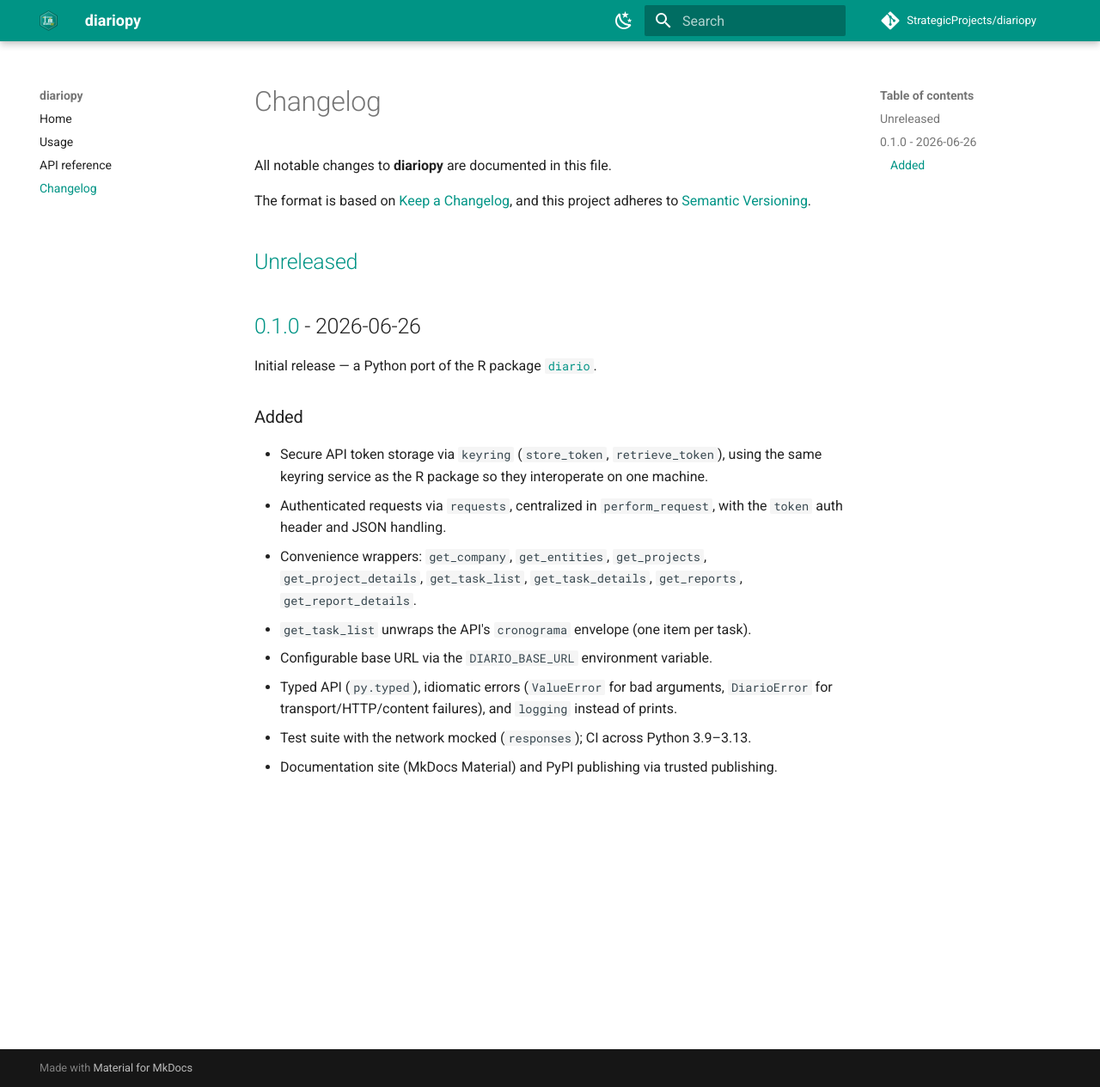
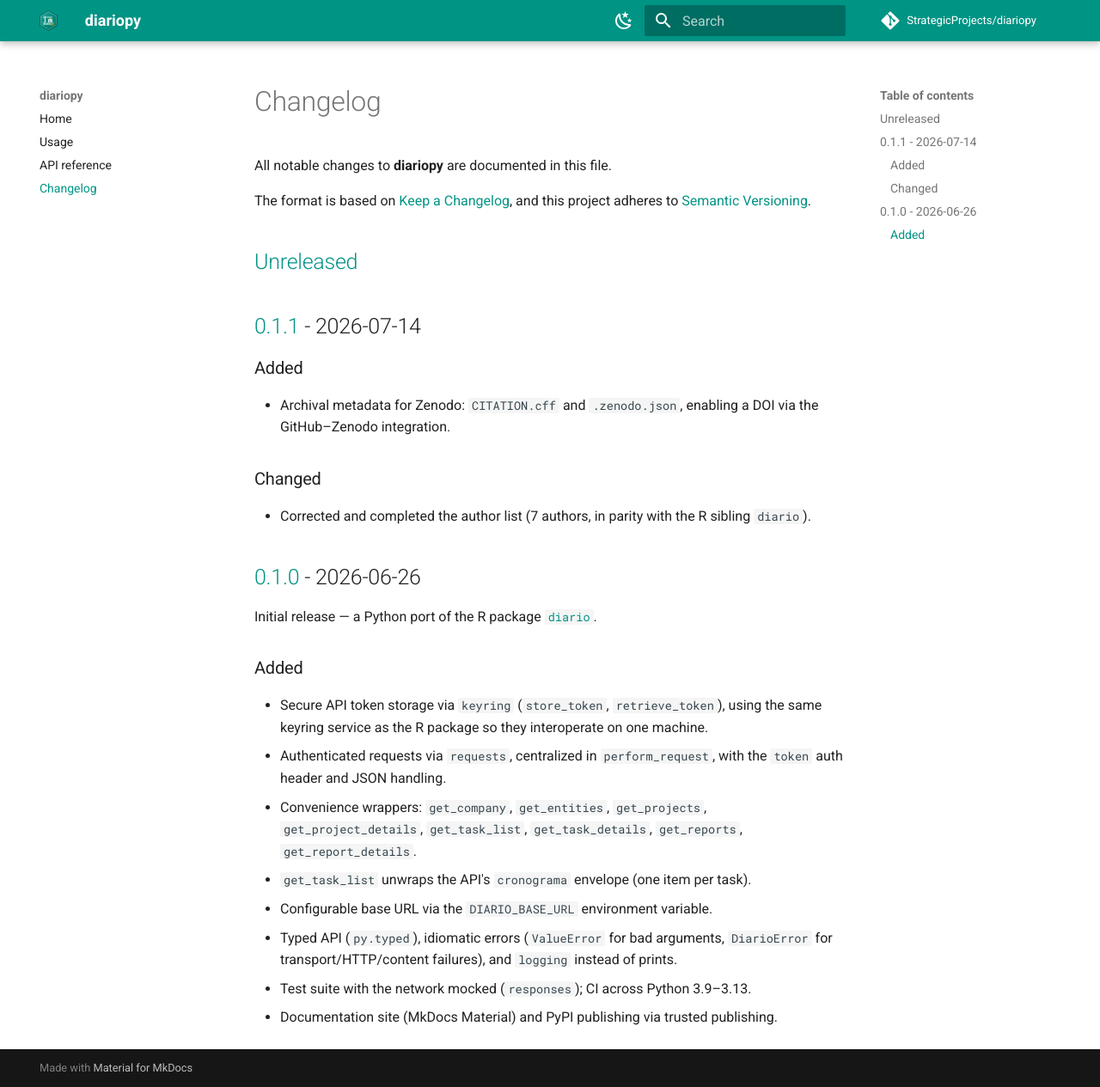
Before and after one commit to StrategicProjects/diariopy, an MkDocs documentation site: the page built from docs/changelog.md, in a window 1280 px wide and 1265 px high. Shown: the whole window at 86% size. Built offline with MkDocs 1.6.1 and Material for MkDocs 9.7.7, drawn with Linux system fonts in a browser that asks for light colours; comment, search, counter and statistics services are not loaded.

Commit message:
Prepare v0.1.1: Zenodo archival metadata and author fixes
- Correct and expand the author list to 7, in parity with the R sibling
  `diario` (Marcos's display surname is "Wasiliew"; email keeps "wasilew").
- Add CITATION.cff and .zenodo.json for the GitHub–Zenodo integration.
- Bump version to 0.1.1; add CHANGELOG entry; refresh CLAUDE.md snapshot.
- Add a Citation section to the README.

Co-Authored-By: Claude Opus 4.8 (1M context) <noreply@anthropic.com>

```diff
--- a/CHANGELOG.md
+++ b/CHANGELOG.md
@@ -6,6 +6,18 @@ The format is based on [Keep a Changelog](https://keepachangelog.com/en/1.1.0/),
 and this project adheres to [Semantic Versioning](https://semver.org/spec/v2.0.0.html).
 
 ## [Unreleased]
+
+## [0.1.1] - 2026-07-14
+
+### Added
+
+- Archival metadata for Zenodo: `CITATION.cff` and `.zenodo.json`, enabling a DOI
+  via the GitHub–Zenodo integration.
+
+### Changed
+
+- Corrected and completed the author list (7 authors, in parity with the R sibling
+  `diario`).
 
 ## [0.1.0] - 2026-06-26
 
@@ -28,5 +40,6 @@ Initial release — a Python port of the R package
 - Test suite with the network mocked (`responses`); CI across Python 3.9–3.13.
 - Documentation site (MkDocs Material) and PyPI publishing via trusted publishing.
 
-[Unreleased]: https://github.com/StrategicProjects/diariopy/compare/v0.1.0...HEAD
+[Unreleased]: https://github.com/StrategicProjects/diariopy/compare/v0.1.1...HEAD
+[0.1.1]: https://github.com/StrategicProjects/diariopy/compare/v0.1.0...v0.1.1
 [0.1.0]: https://github.com/StrategicProjects/diariopy/releases/tag/v0.1.0
--- a/pyproject.toml
+++ b/pyproject.toml
@@ -4,7 +4,7 @@ build-backend = "hatchling.build"
 
 [project]
 name = "diariopy"
-version = "0.1.0"
+version = "0.1.1"
 description = "Python interface to the Diário de Obras (diariodeobras.net) API"
 readme = "README.md"
 requires-python = ">=3.9"
@@ -14,6 +14,10 @@ authors = [
     { name = "André Leite", email = "leite@castlab.org" },
     { name = "Hugo Vasconcelos", email = "hugo.vasconcelos@ufpe.br" },
     { name = "Diogo Bezerra", email = "diogo.bezerra@ufpe.br" },
+    { name = "Marcos Wasiliew", email = "marcos.wasilew@gmail.com" },
+    { name = "Carlos Amorim", email = "carlos.agaf@ufpe.br" },
+    { name = "Felipe Ferreira", email = "felipe.ferreira@semobi.pe.gov.br" },
+    { name = "Roger Azevedo", email = "roger.azevedo@tpfe.com.br" },
 ]
 keywords = ["diariodeobras", "construction", "obras", "api", "client"]
 classifiers = [
```
Also changed, not shown: CLAUDE.md (+7 -4 lines), README.md (+6 -0 lines), .zenodo.json (added), 1 other file.
